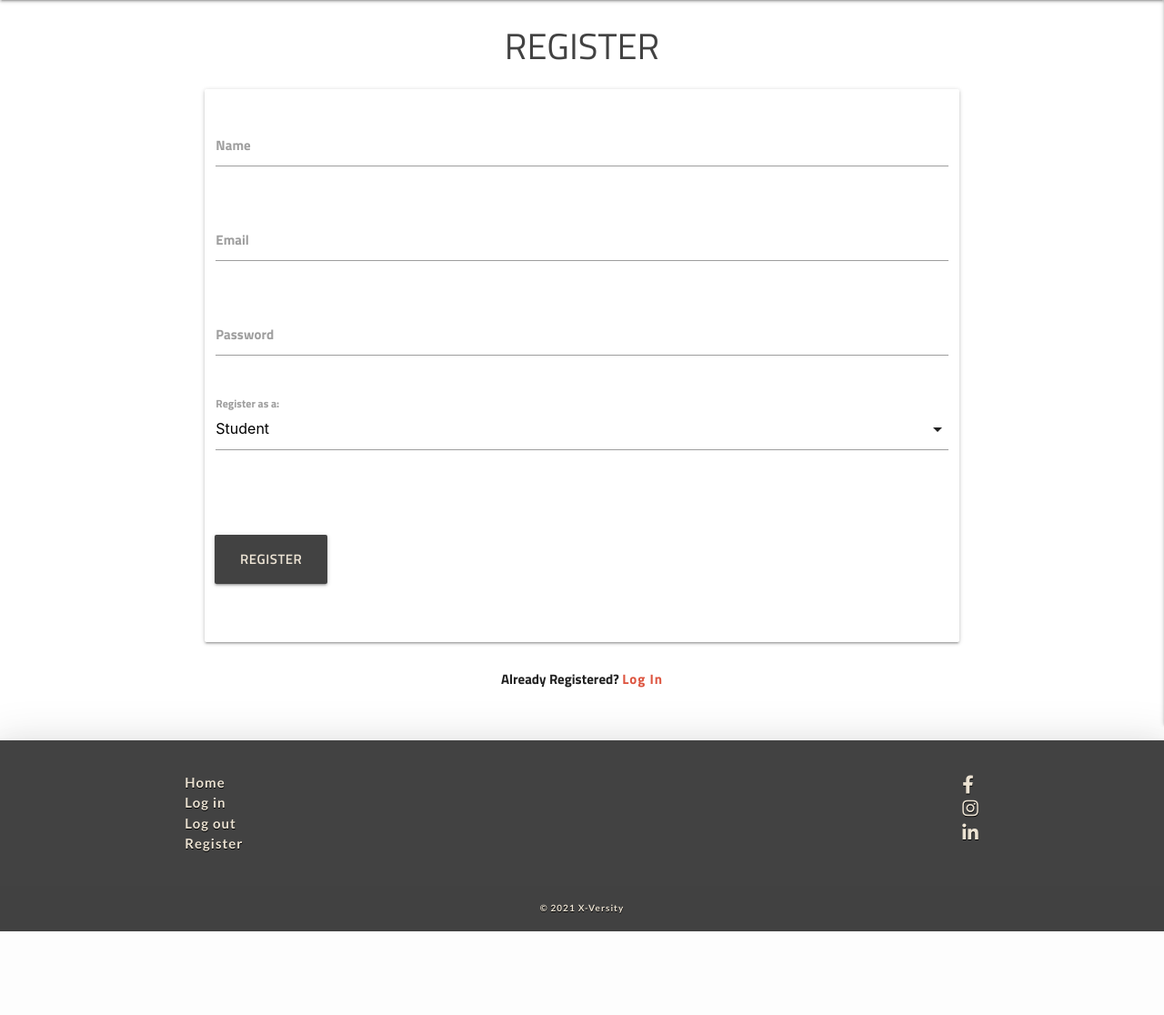
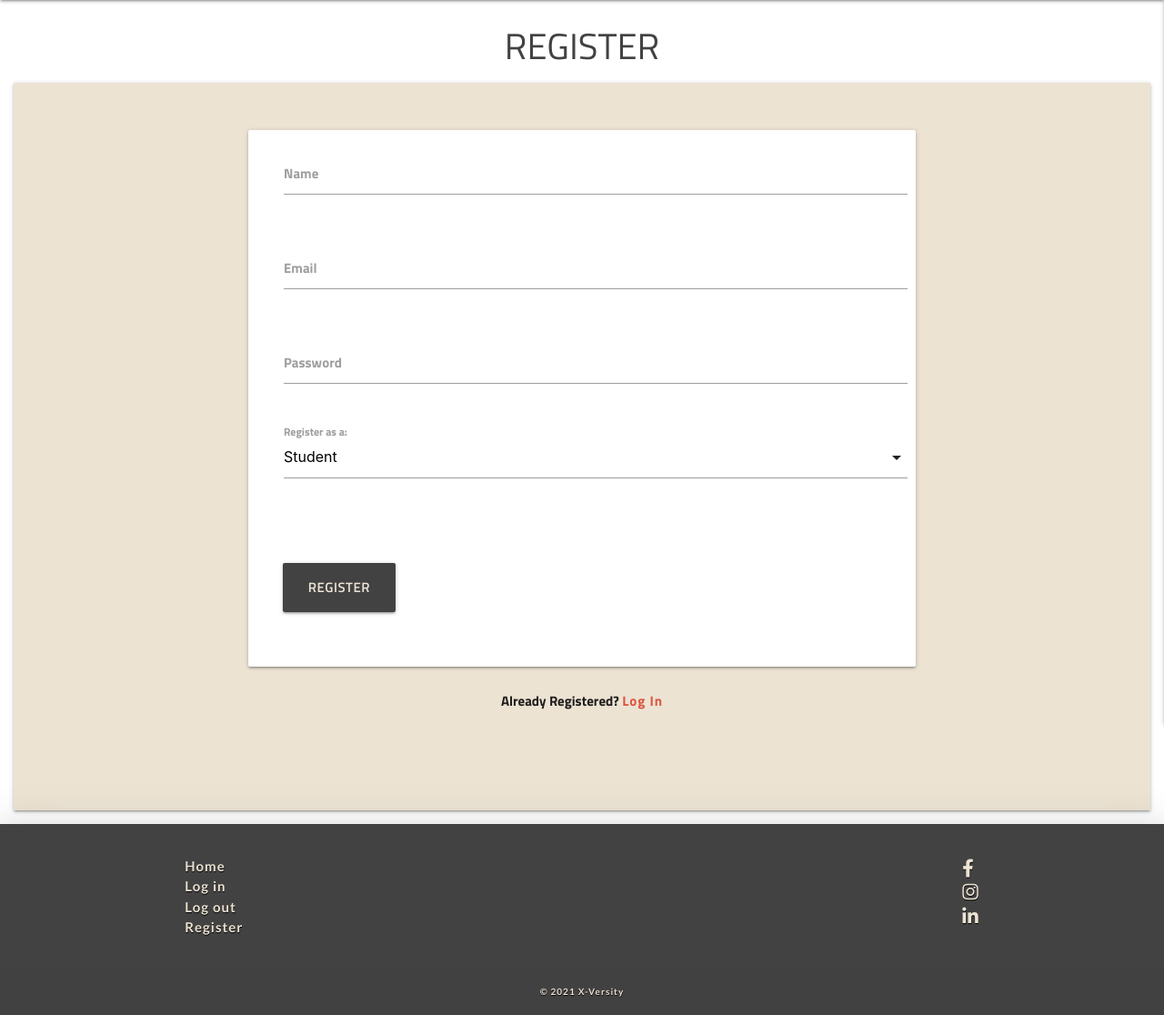
Before and after one commit to Code-Institute-Submissions/DADEVFA-x-versity, a Flask app: page /register in a window 1280 px wide. Shown: the part 64-1180 px from the top of the page at 91% size. Before the commit the page ends 1088 px from the top, so only its background shows below. Run offline with Flask 2, Linux system fonts and the light colour scheme; some libraries are stand-ins or nearby versions.

Commit message:
Added basic style for Regrister template

```diff
--- a/static/css/style.css
+++ b/static/css/style.css
@@ -68,11 +68,6 @@ body {
     font-size: 5vh;
     font-weight: 400;
     color: #424242;
-}
-
-.login-register-check {
-    color: #dd5540;
-    letter-spacing: 1px;
 }
 
 .lesson-frame {
@@ -298,6 +293,52 @@ audio {
     color: #dd5540;
 }
 
+/*---------------------------------- Profile*/
+
+.profile-box {
+    background-color: #ece3d3;
+    height: 60vh;
+    width: 100%;
+    margin: 15px;
+}
+
+.message-box {
+    color: #dd5540;
+    font-size: 6vh;
+}
+
+/*---------------------------------- Login*/
+
+.login-register-check {
+    color: #dd5540;
+    letter-spacing: 1px;
+}
+
+.login-box {
+    background-color: #ece3d3;
+    padding: 10px;
+    margin: 10px;
+}
+
+.login-frame {
+    margin: 12px;
+    padding: 10px 20px 20px 50px;
+}
+
+/*---------------------------------- Regristretion*/
+
+.register-box {
+    background-color: #ece3d3;
+    padding: 10px;
+    margin: 10px;
+}
+
+.register-frame {
+    height: 20%;
+    margin: 12px;
+    padding: 10px 20px 20px 50px;
+}
+
 /*---------------------------------- Footer*/
 
 .footer {
@@ -433,4 +474,32 @@ input[type='range']::-webkit-slider-thumb {
         padding: 26px;
         margin: 40px;
     }
+    .login-box {
+        height: 100vh;
+        padding: 40px;
+        margin: 15px;
+    }
+
+    .login-frame {
+        margin: 12px;
+        padding: 10px 20px 20px 50px;
+    }
+    .register-box {
+        height: 135vh;
+        padding: 40px;
+        margin: 15px;
+    }
+
+    .register-frame {
+        margin: 12px;
+        padding: 10px 20px 20px 50px;
+    }
 }
+@media (min-width: 1280px) {
+    .register-box {
+        height: 100vh;
+    }
+    .login-box {
+        height: 80vh;
+    }
+}
--- a/templates/register.html
+++ b/templates/register.html
@@ -3,9 +3,9 @@
 
 <h3 class="center-align header-text">REGISTER</h3>
 
-<div class="row">
+<div class="row register-box z-depth-1">
     <form class="col s12 m8 offset-m2" method="POST" action="{{ url_for('register') }}">
-        <div class="card-panel">
+        <div class="card-panel register-frame">
             <div class="row">
                 <form class="col s12">
                     <!-- Name -->
```
